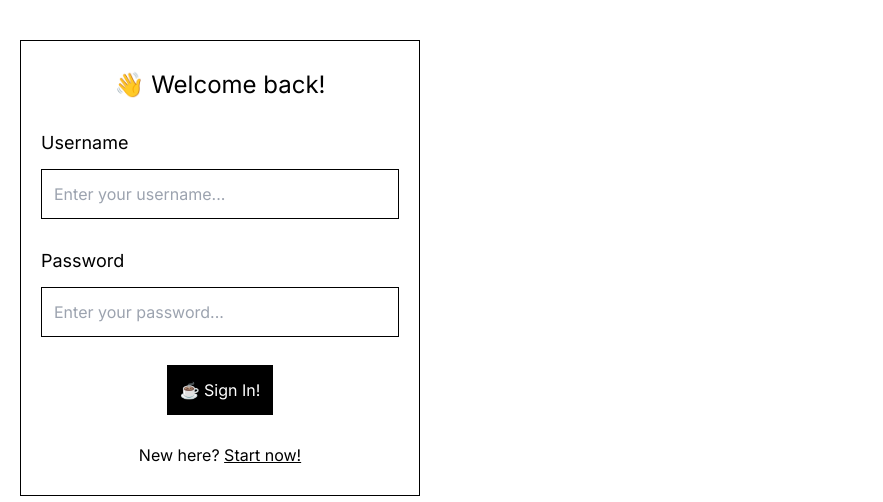
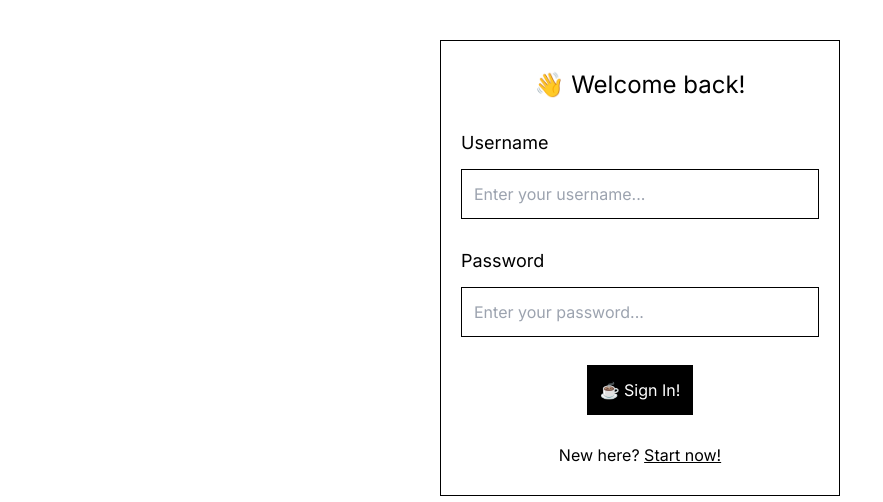
Before and after one commit to vlhsmylv/linkfold, a Next.js app: page /signin in a window 1280 px wide. Shown: the top 502 px of the page, without its empty margins (0-883 px from the left). Built offline with nearby package versions, Linux system fonts and the light colour scheme; no server answers.

Commit message:
Add secret to auth.ts

```diff
--- a/components/auth/SignIn.tsx
+++ b/components/auth/SignIn.tsx
@@ -42,7 +42,7 @@ const SignIn = () => {
   };
 
   const styles = {
-    form: "mx-5 max-w-[400px] flex flex-col justify-center gap-7 m-auto my-10 border border-black px-5 py-7",
+    form: "mx-5 max-w-[400px] w-full flex flex-col justify-center gap-7 my-10 border border-black px-5 py-7",
     group: "flex flex-col gap-3",
     label: "text-lg",
     input: "p-3 border border-black bg-transparent outline-none focus:border-2",
@@ -52,6 +52,7 @@ const SignIn = () => {
   };
 
   return (
+    <div className="flex justify-center">
       <form onSubmit={handleSignIn} className={styles.form}>
         <div className="flex text-2xl justify-center">👋 Welcome back!</div>
         <div className={styles.group}>
@@ -94,6 +95,7 @@ const SignIn = () => {
           </Link>
         </div>
       </form>
+    </div>
   );
 };
 
--- a/components/auth/SignUp.tsx
+++ b/components/auth/SignUp.tsx
@@ -40,7 +40,7 @@ const SignUp = () => {
   };
 
   const styles = {
-    form: "mx-5 max-w-[400px] flex flex-col justify-center gap-7 m-auto my-10 border border-black px-5 py-7",
+    form: "mx-5 max-w-[400px] w-full flex flex-col justify-center gap-7 m-auto my-10 border border-black px-5 py-7",
     group: "flex flex-col gap-3",
     label: "text-lg",
     input: "p-3 border border-black bg-transparent outline-none focus:border-2",
@@ -50,6 +50,7 @@ const SignUp = () => {
   };
 
   return (
+    <div className="flex justify-center">
       <form onSubmit={handleSignUp} className={styles.form}>
         <div className="flex justify-center text-2xl">🎉 Welcome!</div>
         <div className={styles.group}>
@@ -120,6 +121,7 @@ const SignUp = () => {
           </Link>
         </div>
       </form>
+    </div>
   );
 };
 
--- a/lib/auth.ts
+++ b/lib/auth.ts
@@ -5,6 +5,7 @@ import { compare } from "bcryptjs";
 import { User } from "@prisma/client";
 
 export const authOptions: NextAuthOptions = {
+  secret: process.env.NEXTAUTH_SECRET,
   session: {
     strategy: "jwt",
   },
@@ -46,7 +47,7 @@ export const authOptions: NextAuthOptions = {
           ...session.user,
           username: token.username,
           email: token.email,
-          uid: token.uid
+          uid: token.uid,
         },
       };
     },
@@ -57,7 +58,7 @@ export const authOptions: NextAuthOptions = {
           ...token,
           username: u.username,
           email: u.email,
-          uid: u.id
+          uid: u.id,
         };
       }
       return token;
@@ -69,7 +70,7 @@ export const authOptions: NextAuthOptions = {
 };
 
 export const checkSession = (session: { user: User }) => {
-  if(!session) return false;
+  if (!session) return false;
 
   const { user } = session;
 
```
Lines whose indentation alone changed are shown as unchanged.
